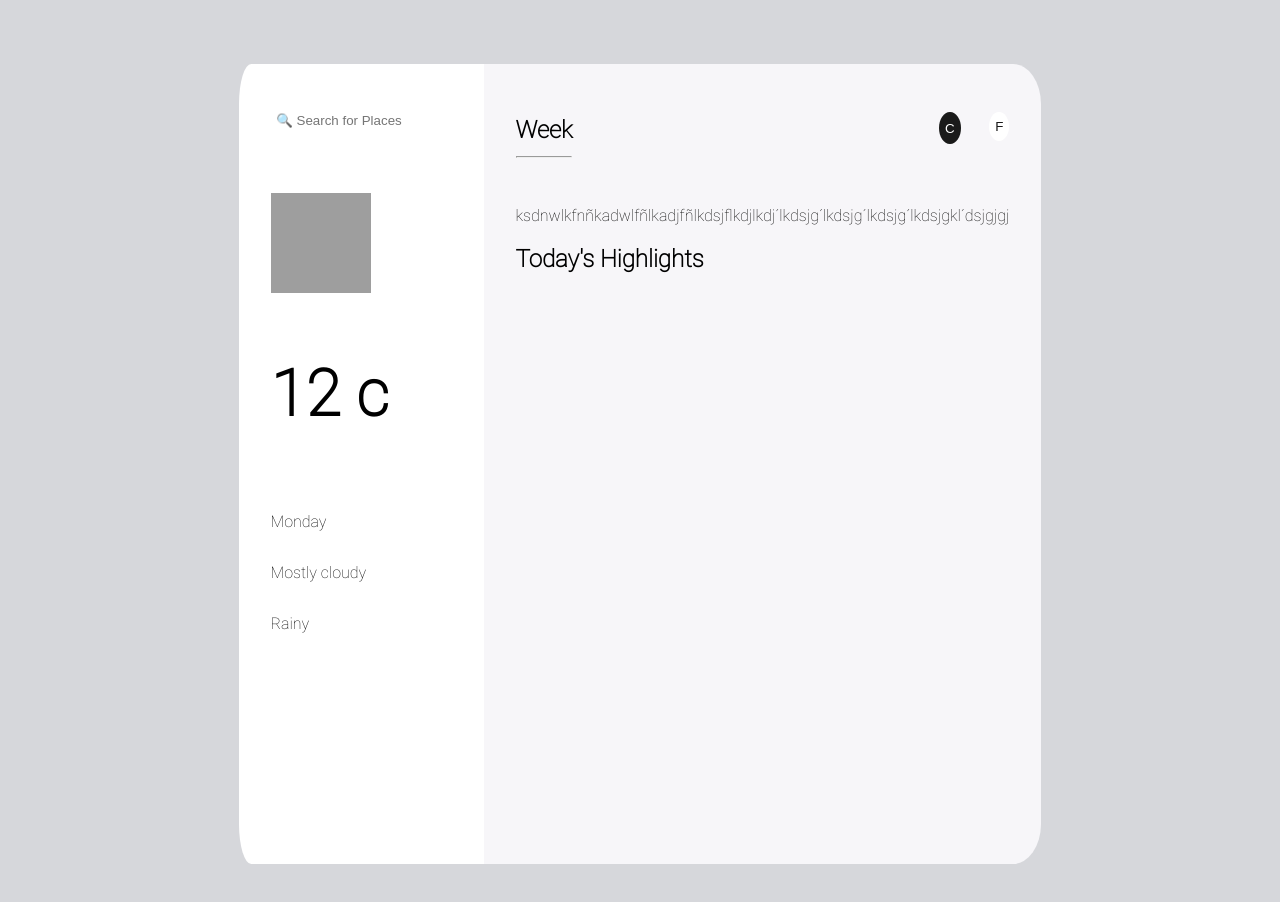
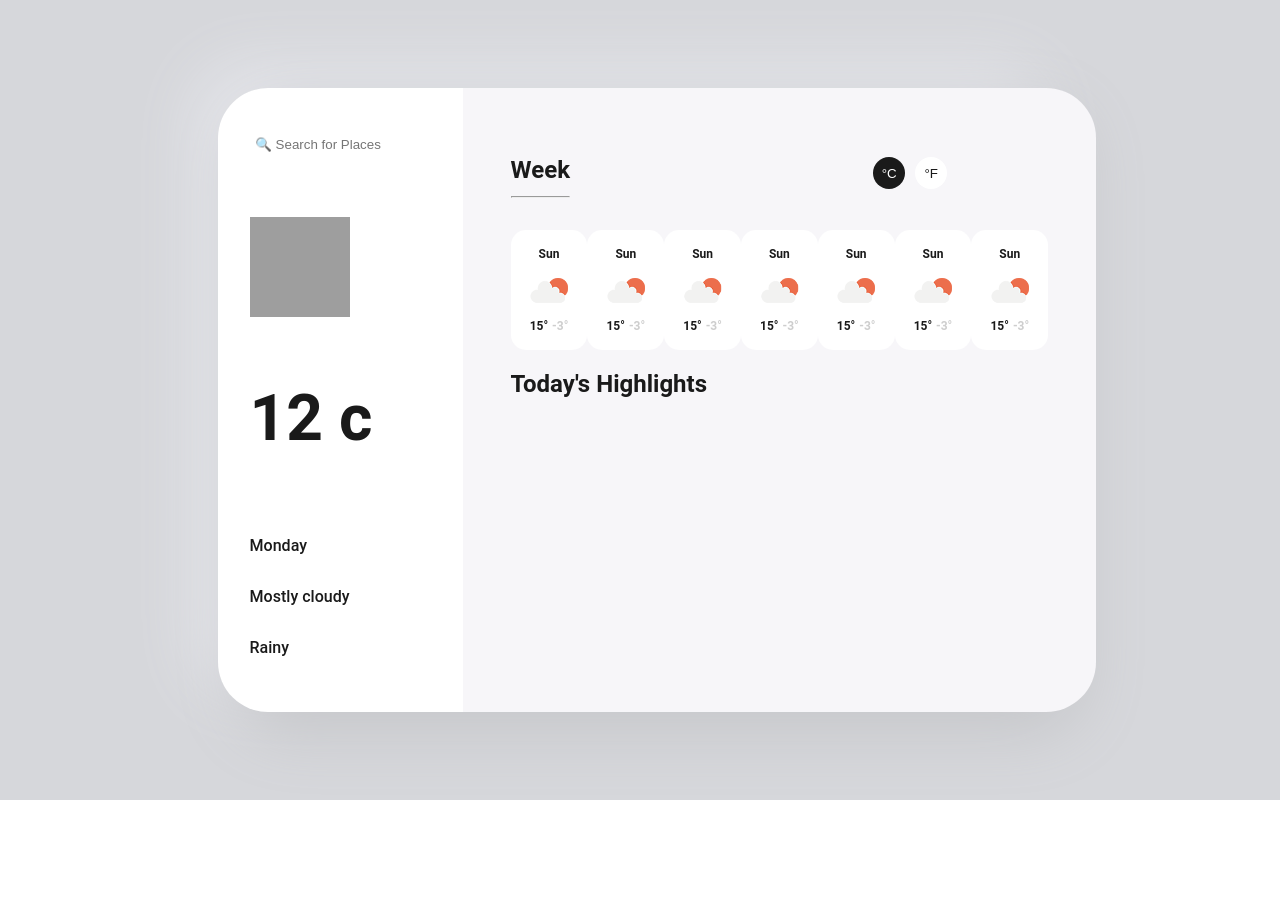
Before and after one commit to JoseAtovarC/wheater-app, a React (Create React App) app in the folder my-app/: page / in a window 1280 px wide. Shown: the top 902 px of the page. After the commit the page ends 800 px from the top, so only its background shows below. Built offline with nearby package versions, Linux system fonts and the light colour scheme; grey boxes are pictures that could not be loaded.

Commit message:
Structure modif. , weekly card component and some overall CSS changes

```diff
--- a/my-app/src/App.css
+++ b/my-app/src/App.css
@@ -1,7 +1,19 @@
 .container {
   display: flex;
   justify-content: center;
-  padding: 4rem;
+  align-items: center;
   background-color: #d6d7db;
   height: 100vh;
+  position: absolute;
+  overflow: auto;
+  width: 100vw;
 }
+
+.weather-container{
+  display: flex;
+  height: 78vh;
+  width: 66vw;
+  border-radius: 50px;
+  box-shadow:  20px 20px 63px #c5c6c9,
+             -20px -20px 63px #e7e8ed;
+}
--- a/my-app/src/App.js
+++ b/my-app/src/App.js
@@ -1,12 +1,14 @@
 import './App.css';
-import SmallCard from './components/larger-container/small-container'
-import LargeContainer from './components/larger-container/larger-container'
+import SmallContainer from './components/small-container'
+import LargeContainer from './components/larger-container'
 
 function App() {
   return (
     <div className="container">
-      <SmallCard></SmallCard>
-      <LargeContainer></LargeContainer>
+      <div className="weather-container">
+        <SmallContainer></SmallContainer>
+        <LargeContainer></LargeContainer>
+      </div>
     </div>
   );
 }
--- /dev/null
+++ b/my-app/src/components/larger-container/index.jsx
@@ -0,0 +1,31 @@
+import SmallCard from "../small-card";
+import "./styles.css";
+
+function LargeContainer() {
+  return (
+    <section className="card-container">
+      <div className="card-header">
+        <h2>
+          Week <hr></hr>
+        </h2>
+
+        <div className="btn-container">
+          <button className="btn-c">°C</button>
+          <button className="btn-f">°F</button>
+        </div>
+      </div>
+      <div className='small-card-container'>
+          <SmallCard/>
+          <SmallCard/>
+          <SmallCard/>
+          <SmallCard/>
+          <SmallCard/>
+          <SmallCard/>
+          <SmallCard/>
+      </div>
+      <h2>Today's Highlights</h2>
+    </section>
+  );
+}
+
+export default LargeContainer;
--- a/my-app/src/components/larger-container/larger-container.jsx
+++ /dev/null
@@ -1,25 +0,0 @@
-import "./styles.css";
-
-function LargeContainer() {
-  return (
-    <section className="card-container">
-      <div className="card-header">
-        <h2>
-          Week <hr></hr>
-        </h2>
-
-        <div className="btn-container">
-          <button className="btn-c">C</button>
-          <button className="btn-f">F</button>
-        </div>
-      </div>
-      <p>
-        {" "}
-        ksdnwlkfnñkadwlfñlkadjfñlkdsjflkdjlkdj´lkdsjg´lkdsjg´lkdsjg´lkdsjgkl´dsjgjgj{" "}
-      </p>
-      <h2>Today's Highlights</h2>
-    </section>
-  );
-}
-
-export default LargeContainer;
--- a/my-app/src/components/larger-container/styles.css
+++ b/my-app/src/components/larger-container/styles.css
@@ -1,8 +1,9 @@
 .card-container {
   background-color: #f7f6f9;
-  padding: 2rem;
-  border-top-right-radius: 5%;
-  border-bottom-right-radius: 5%;
+  padding: 3rem;
+  border-top-right-radius: 50px;
+  border-bottom-right-radius: 50px;
+  width: 100%;
 }
 .imgStyle {
   width: 100px;
@@ -17,25 +18,38 @@
 .card-header {
   display: flex;
   justify-content: space-between;
+  align-items: baseline;
 }
 
 .btn-container {
   display: flex;
-  margin-top: 1rem;
+  margin-right: 6rem;
 }
+
+.btn-container > *{
+  margin: 5px;
+}
+
 .btn-c {
   background-color: #1a1a1a;
-  color: white;
+  color: #FFFFFF;
   border-radius: 50%;
   border-style: none;
   height: 2rem;
-  margin-right: 1.8rem;
+  width: 2rem;
 }
 
 .btn-f {
-  background-color: white;
+  background-color: #FFFFFF;
   color: #1a1a1a;
   border-radius: 50%;
   border-style: none;
-  height: 1.8rem;
+  height: 2rem;
+  width: 2rem;
 }
+
+.small-card-container{
+  display: flex;
+  justify-content: space-between;
+
+}
--- /dev/null
+++ b/my-app/src/components/small-card/index.jsx
@@ -0,0 +1,17 @@
+import icon from '../../assets/weather-icon-placeholder.png'
+import './styles.css'
+
+function SmallCard() {
+    return (
+        <div className='small-card'>
+            <p className='weather-day'>Sun</p>
+            <img src={icon} alt="weather-icon" className='icon' />
+            <div className='temperature-container'>
+                <p>15°</p>
+                <span>-3°</span>
+            </div>
+        </div>
+    )
+}
+
+export default SmallCard;
--- /dev/null
+++ b/my-app/src/components/small-card/styles.css
@@ -0,0 +1,34 @@
+.small-card{
+    background: #FFFFFF;
+    width: 6vw;
+    height: 15vh;
+    display: flex;
+    justify-content: center;
+    flex-direction: column;
+    border-radius: 15px;
+    align-items: center;
+    font-size: 0.75rem;
+    font-weight: 600;
+}
+
+.icon{
+    width: 75%;
+
+}
+
+.temperature-container{
+    display: flex;
+    align-items: center;
+}
+
+.temperature-container > * {
+    margin: 0 2px;
+}
+
+.weather-day{
+    margin: 0;
+}
+
+.temperature-container > span{
+    color: #CECECE;
+}
--- a/my-app/src/components/larger-container/small-container/index.jsx
+++ b/my-app/src/components/small-container/index.jsx
@@ -1,7 +1,7 @@
 import "./styles.css";
-import imagen from "../../../assets/foto.png";
+import imagen from "../../assets/foto.png";
 
-function SmallCard() {
+function SmallContainer() {
   return (
     <aside className="sideCard-container">
       <input className="inp-city" placeholder=" 🔍 Search for Places"></input>
@@ -14,4 +14,4 @@ function SmallCard() {
   );
 }
 
-export default SmallCard;
+export default SmallContainer;
--- a/my-app/src/components/larger-container/small-container/styles.css
+++ b/my-app/src/components/small-container/styles.css
@@ -3,21 +3,17 @@
   background-color: white;
   flex-direction: column;
   padding: 2rem;
-  border-top-left-radius: 5%;
-  border-bottom-left-radius: 5%;
+  border-top-left-radius: 50px;
+  border-bottom-left-radius: 50px;
+  width: 20vw;
 }
+
 .inp-city {
   border-style: none;
   margin-top: 1rem;
   border-radius: 4%;
 }
 
-.card-container {
-  background-color: #f7f6f9;
-  padding: 2rem;
-  border-top-right-radius: 5%;
-  border-bottom-right-radius: 5%;
-}
 .imgStyle {
   width: 100px;
   height: 100px;
--- a/my-app/src/index.css
+++ b/my-app/src/index.css
@@ -2,14 +2,17 @@ body {
   margin: 0;
   padding: 0;
   box-sizing: border-box;
-  font-family: roboto,
-    sans-serif;
+  font-family: 'Roboto', sans-serif;
+  color: #1A1A1A;
+  font-weight: 500
 
 }
 
 
-@font-face {
+/* @font-face {
   font-family: 'roboto';
   src: url(./Roboto-fonts/Roboto-Thin.ttf);
   font-style: normal;
-}
+} */
+
+@import url('https://fonts.googleapis.com/css2?family=Roboto:ital,wght@0,100;0,300;0,400;0,500;0,700;0,900;1,100;1,300;1,400;1,500;1,700;1,900&display=swap');
```
Also changed, not shown: my-app/src/assets/weather-icon-placeholder.png (added), 1 other file (tests, documents, lock files or other folders).
